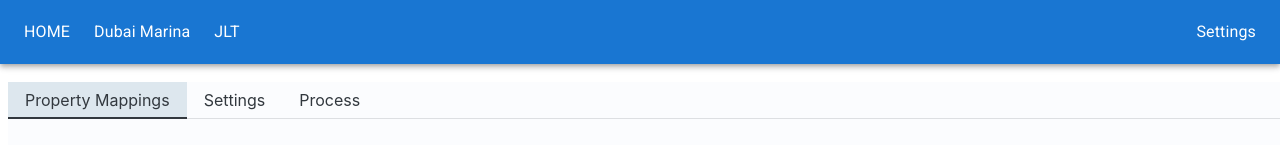
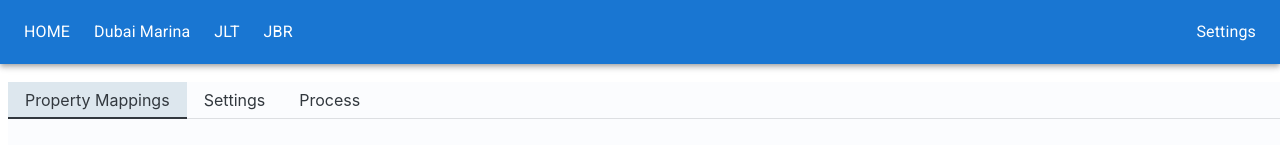
Before and after one commit to lucapf/re-manager, a Next.js app: page /ui/settings in a window 1280 px wide. Shown: the top 145 px of the page. Built offline with nearby package versions, Linux system fonts and the light colour scheme; no server answers; the database is empty.

Commit message:
added jbr

```diff
--- a/app/topnav.tsx
+++ b/app/topnav.tsx
@@ -14,7 +14,10 @@ export default function TopBar() {
            <Link href="/"><Typography color="inherited" >HOME</Typography></Link>
            <Link href="/ui/report/Dubai%20Marina">
              <Typography color="inherited" >Dubai Marina</Typography></Link>
-           <Link href="/ui/report/Jumeirah%20Lake%20Towers"><Typography color="inherited">JLT</Typography></Link>
+           <Link href="/ui/report/Jumeirah%20Lake%20Towers">
+              <Typography color="inherited">JLT</Typography></Link>
+           <Link href="/ui/report/Jumeirah%20Beach%20Residence">
+              <Typography color="inherited">JBR</Typography></Link>
            </Stack>
            <Link href="/ui/settings"><Typography color="inherited">Settings</Typography></Link>
         </Toolbar>
--- a/app/ui/settings/MappingWizard.tsx
+++ b/app/ui/settings/MappingWizard.tsx
@@ -4,6 +4,7 @@ import AutoFixHighIcon from '@mui/icons-material/AutoFixHigh';
 import Stack from '@mui/material/Stack';
 import Box from '@mui/material/Box'
 import { useState } from 'react';
+
 
 export default function SettingsSection(){
   const [logProgress, setLogProgress] = useState<string>('')
@@ -15,7 +16,8 @@ export default function SettingsSection(){
     }
     is_running = true
    let log = '';
-   ["Dubai Marina", "Jumeirah Lake Towers"].map((c) => {
+
+   ["Dubai Marina", "Jumeirah Lake Towers", "Jumeirah Beach Residence"].map((c) => {
       log =`${log}\n${c}: start`
       setLogProgress(log)
       const matchReq= new Request(`/be/link/${c}`,{method: 'POST'})
```
Also changed, not shown: public/images/jbr.jpg (added), 1 other file (tests, documents, lock files or other folders).
